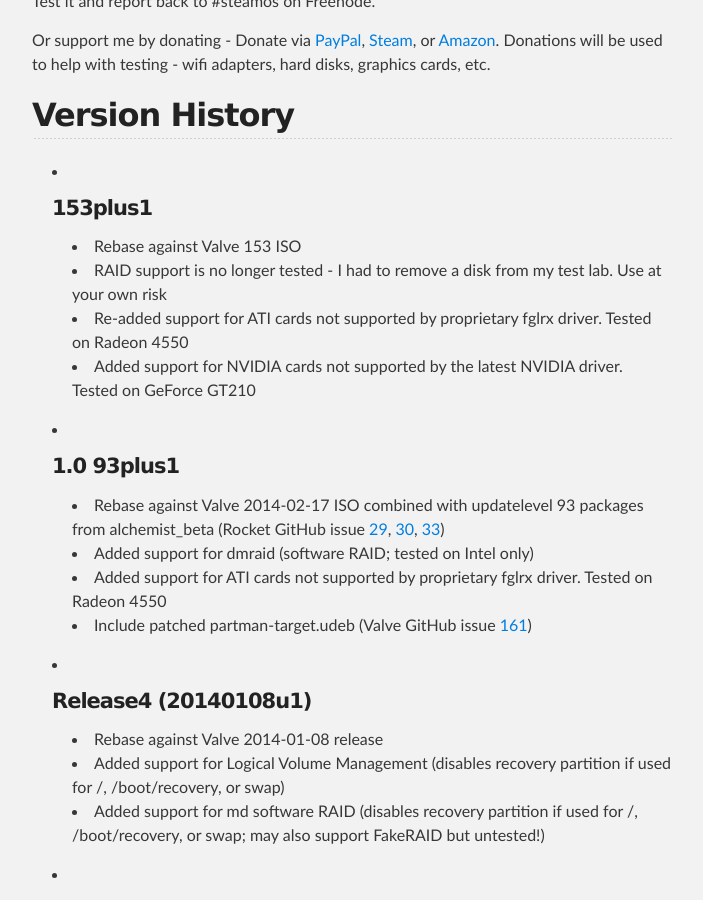
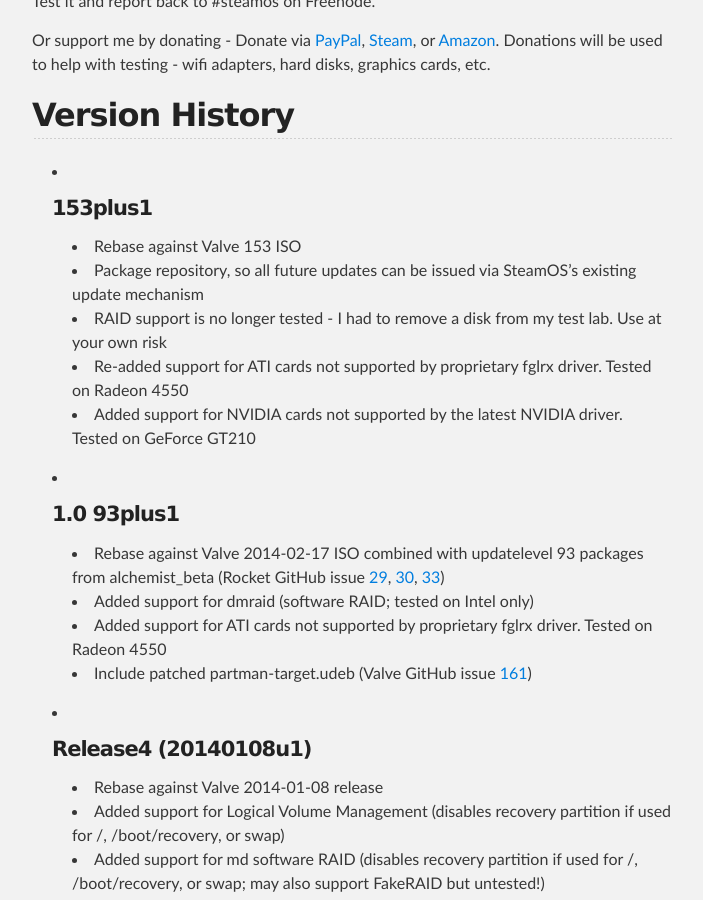
Before and after one commit to steamos-community/stephensons-rocket, a Jekyll site: the page built from index.html, in a window 1280 px wide and 900 px high, scrolled down 3383 px. Shown: the whole window, without its empty margins (288-991 px from the left). Built offline with Jekyll 4.4.1, drawn with Linux system fonts in a browser that asks for light colours.

Commit message:
add mention of package repo

```diff
--- a/_posts/2015-03-29-153plus1.markdown
+++ b/_posts/2015-03-29-153plus1.markdown
@@ -6,6 +6,7 @@
 ---
 
 - Rebase against Valve 153 ISO
+- Package repository, so all future updates can be issued via SteamOS's existing update mechanism
 - RAID support is no longer tested - I had to remove a disk from my test lab. Use at your own risk
 - Re-added support for ATI cards not supported by proprietary fglrx driver. Tested on Radeon 4550
 - Added support for NVIDIA cards not supported by the latest NVIDIA driver. Tested on GeForce GT210
```
